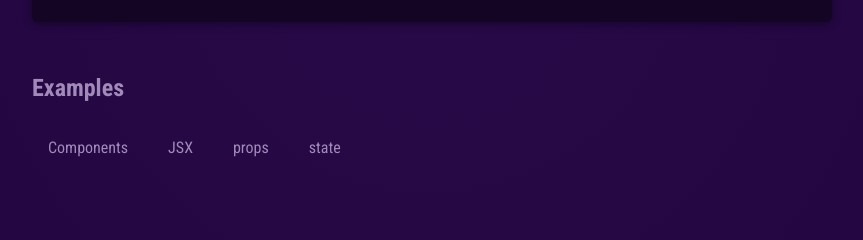
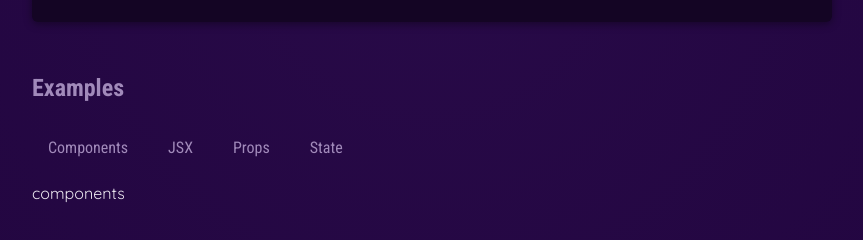
Before and after one commit to akhr1997/react-practice-2, a React (Vite) app: page / in a window 1280 px wide. Shown: the part 702-942 px from the top of the page, without its empty margins (208-1071 px from the left). Built offline with nearby package versions, Linux system fonts and the light colour scheme.

Commit message:
useState()

```diff
--- a/notes.js
+++ b/notes.js
@@ -4,4 +4,5 @@
  *      props
  *      component composition
  *      children prop
+ *      onClick EventListener
  */
--- a/src/App.jsx
+++ b/src/App.jsx
@@ -1,9 +1,16 @@
+import { useState } from "react";
 import ConceptCard from "./components/ConceptCard";
 import { Header } from "./components/Header";
 import TabeButton from "./components/TabeButton";
 import { CORE_CONCEPTS } from "./data";
 
 function App() {
+  const [showTab, setShowTab] = useState("components");
+
+  const showSelection = (e) => {
+    setShowTab(e.target.innerHTML);
+  };
+
   return (
     <div>
       <Header />
@@ -12,10 +19,9 @@
           <h2>Core concepts</h2>
           <ul>
             {CORE_CONCEPTS.map((index) => {
-              console.log(index);
               return (
                 <ConceptCard
-                  key={index}
+                  key={index.title}
                   img={index.image}
                   title={index.title}
                   description={index.description}
@@ -27,11 +33,12 @@
         <section id="examples">
           <h2>Examples</h2>
           <menu>
-            <TabeButton>Components</TabeButton>
-            <TabeButton>JSX</TabeButton>
-            <TabeButton>props</TabeButton>
-            <TabeButton>state</TabeButton>
+            <TabeButton onClick={showSelection}>Components</TabeButton>
+            <TabeButton onClick={showSelection}>JSX</TabeButton>
+            <TabeButton onClick={showSelection}>Props</TabeButton>
+            <TabeButton onClick={showSelection}>State</TabeButton>
           </menu>
+          {showTab}
         </section>
       </main>
     </div>
@@ -39,3 +46,4 @@
 }
 
 export default App;
+//lecture 51
--- a/src/components/TabeButton.jsx
+++ b/src/components/TabeButton.jsx
@@ -1,9 +1,9 @@
 import React from "react";
 
-const TabeButton = (props) => {
+const TabeButton = ({ children, onClick }) => {
   return (
     <li>
-      <button>{props.children}</button>
+      <button onClick={onClick}>{children}</button>
     </li>
   );
 };
--- a/src/data.js
+++ b/src/data.js
@@ -29,3 +29,54 @@
       "React-managed data which, when changed, causes the component to re-render & the UI to update.",
   },
 ];
+
+export const EXAMPLES = {
+  components: {
+    title: "Components",
+    description:
+      "Components are the building blocks of React applications. A component is a self-contained module (HTML + optional CSS + JS) that renders some output.",
+    code: `
+function Welcome() {
+  return <h1>Hello, World!</h1>;
+}`,
+  },
+  jsx: {
+    title: "JSX",
+    description:
+      "JSX is a syntax extension to JavaScript. It is similar to a template language, but it has full power of JavaScript (e.g., it may output dynamic content).",
+    code: `
+<div>
+  <h1>Welcome {userName}</h1>
+  <p>Time to learn React!</p>
+</div>`,
+  },
+  props: {
+    title: "Props",
+    description:
+      "Components accept arbitrary inputs called props. They are like function arguments.",
+    code: `
+function Welcome(props) {
+  return <h1>Hello, {props.name}</h1>;
+}`,
+  },
+  state: {
+    title: "State",
+    description:
+      "State allows React components to change their output over time in response to user actions, network responses, and anything else.",
+    code: `
+function Counter() {
+  const [isVisible, setIsVisible] = useState(false);
+
+  function handleClick() {
+    setIsVisible(true);
+  }
+
+  return (
+    <div>
+      <button onClick={handleClick}>Show Details</button>
+      {isVisible && <p>Amazing details!</p>}
+    </div>
+  );
+}`,
+  },
+};
```
